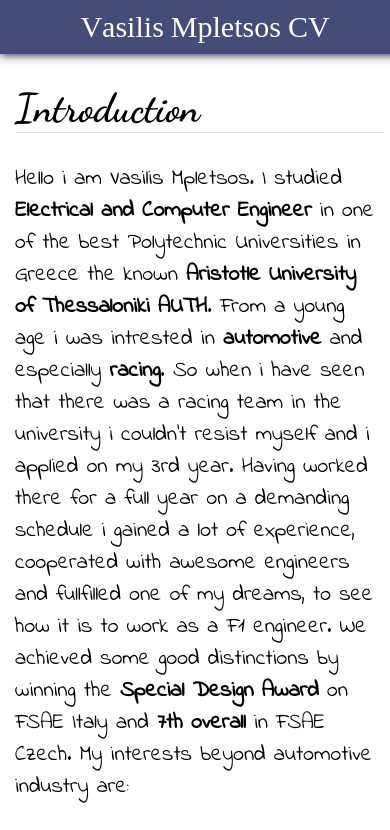
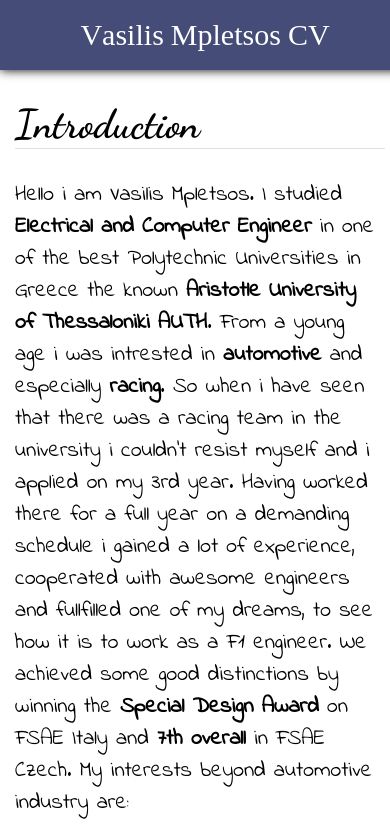
Before and after one commit to VasilisMpletsos/ReactCV, a React (Create React App) app: page / in a window 390 px wide. Shown: the top 830 px of the page. Built offline with nearby package versions, Linux system fonts and the light colour scheme; a web font is replaced by a local one.

Commit message:
Viewport fixes, Scrolling Mobile fix and center

```diff
--- a/public/index.html
+++ b/public/index.html
@@ -4,7 +4,10 @@
     <meta charset="utf-8" />
     <link rel="icon" type="image/png" href="/favicon.png"/>
     <meta property="og:image" content="https://i.ibb.co/0Gx6z0q/favicon.png">
-    <meta name="viewport" content="width=device-width, initial-scale=1" />
+    <meta name="viewport" content="height=device-height,
+                      width=device-width, initial-scale=1.0,
+                      minimum-scale=1.0, maximum-scale=1.0,
+                      user-scalable=no, target-densitydpi=device-dpi">
     <meta name="author" content="Vasilis Mpletsos">
     <title>Vmpletsos CV</title>
 
--- a/src/App.js
+++ b/src/App.js
@@ -1,4 +1,4 @@
-import React from "react";
+import React, { Fragment } from "react";
 import Header from "./Components/Header/Header";
 import Introduction from "./Components/Introduction/Introduction";
 import Projects from "./Components/Projects/Projects";
@@ -7,13 +7,13 @@ import MobileContact from "./Components/MobileContact/MobileContact";
 
 function App() {
   return (
-    <div>
+    <Fragment>
       <Header/>
       <Introduction/>
       <Projects/>
       <ComputerSkills/>
       <MobileContact/>
-    </div>
+    </Fragment>
   );
 }
 
--- a/src/Components/Header/mapWord.js
+++ b/src/Components/Header/mapWord.js
@@ -5,7 +5,6 @@ function mapWord(word){
     return(
         <Title>
             {Array.from(word).map ( letter => {
-                console.log(letter);
                 return <TitleLetter>{letter}</TitleLetter>
             })}
         </Title>
--- a/src/Components/Header/styles.js
+++ b/src/Components/Header/styles.js
@@ -4,12 +4,15 @@ export const Container = styled.div`
     display: flex;
     align-items: center;
     width: 100%;
+    height:50px;
     background-color: #454c77;
     z-index: 999;
     box-shadow: 0 0 10px black;
     color: white;
     position: sticky;
-    top: 0px;
+    position: -webkit-sticky;
+    top: 0;
+    overflow: auto;
     padding: 10px;
     @media(max-width: 600px){
         justify-content: center;
--- a/src/Components/ProjectCard/styles.js
+++ b/src/Components/ProjectCard/styles.js
@@ -9,6 +9,7 @@ export const CardConatiner = styled.div`
         transform: scale(1.1);
         box-shadow: 0 0 10px black;
     }
+    margin: 20px 0px 20px 0px;
 `;
 
 export const TextContainer = styled.div`
--- a/src/Components/Projects/Projects.js
+++ b/src/Components/Projects/Projects.js
@@ -89,7 +89,7 @@ function Projects(){
                     Projects
                     <Divider/>
                 </TitleContainer>
-                <Grid container justify={window.screen.width < 900 ? "center" : "undefined"} style={{marginTop: "20px", width: "100%"}} spacing={5}>
+                <Grid container justify={window.screen.width < 900 ? "center" : "undefined"}>
                     {mapProjects(projects)}
                 </Grid>
                 <style>
--- a/src/Components/Projects/styles.js
+++ b/src/Components/Projects/styles.js
@@ -2,10 +2,7 @@ import styled from "styled-components";
 
 export const Container = styled.div`
     margin: 30px;
-    @media(max-width: 900px){
-        margin: 30px 10px 0px 10px;
-    }
-`
+`;
 
 export const TitleContainer = styled.div`
     position: relative;
--- a/src/index.css
+++ b/src/index.css
@@ -1,5 +1,8 @@
 body {
   margin: 0;
+  position: absolute;
+  width: 100%;
+  overflow-y: auto;
   font-family: -apple-system, BlinkMacSystemFont, 'Segoe UI', 'Roboto', 'Oxygen',
     'Ubuntu', 'Cantarell', 'Fira Sans', 'Droid Sans', 'Helvetica Neue',
     sans-serif;
@@ -7,6 +10,11 @@ body {
   -moz-osx-font-smoothing: grayscale;
 }
 
+html {
+  width: 100%;
+  height: 100%;
+}
+
 code {
   font-family: source-code-pro, Menlo, Monaco, Consolas, 'Courier New',
     monospace;
```
Also changed, not shown: 1 other file (tests, documents, lock files or other folders).
